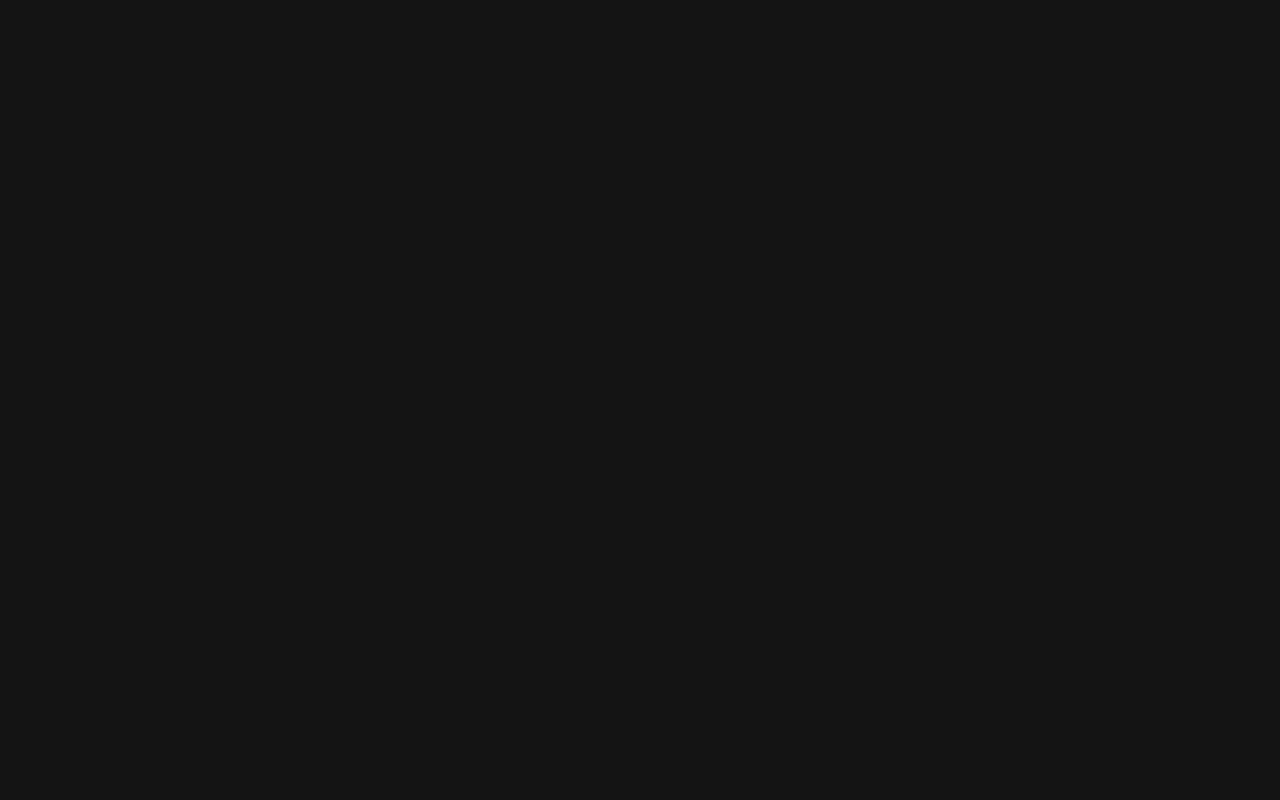
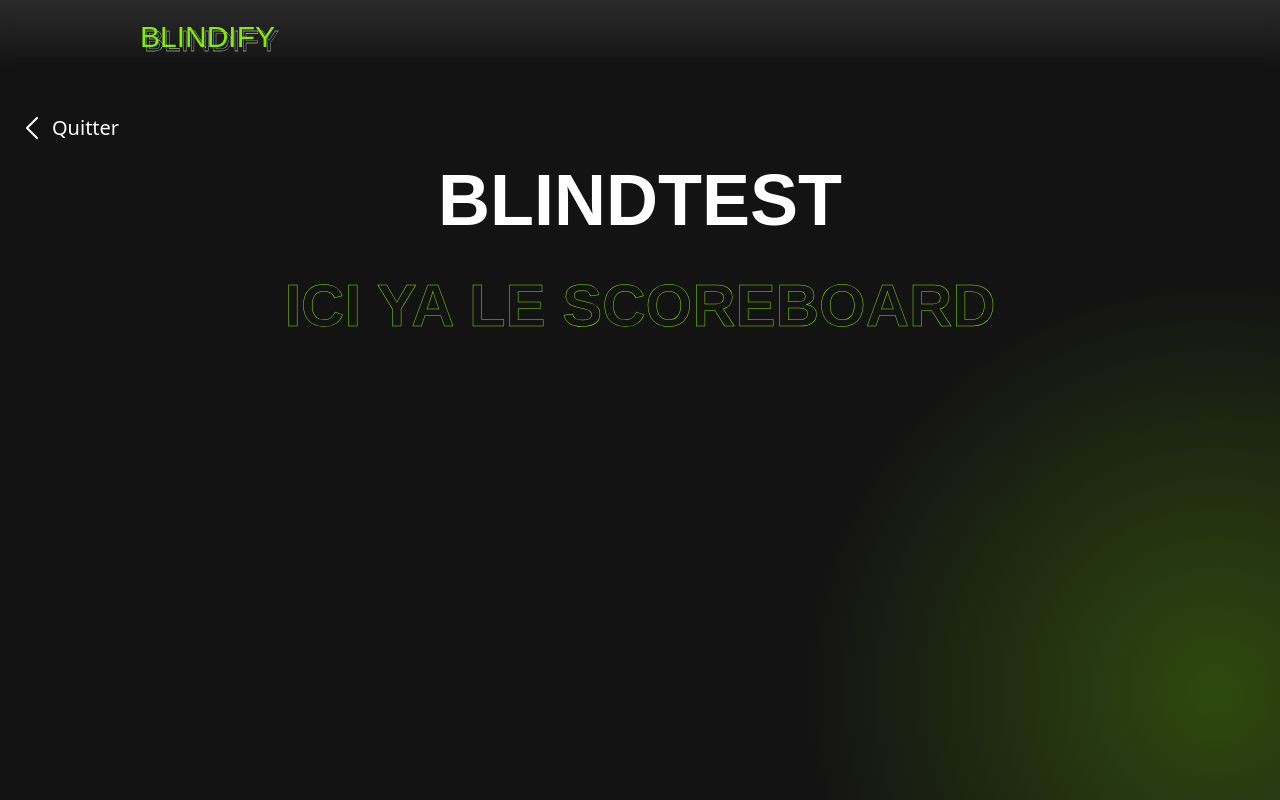
Before and after one commit to AngelHRD/BlindTestProjet, a React (Vite) app: page /genres/1/blind-test/score in a window 1280 px wide. Before the commit this address had no page. Built offline with nearby package versions, Linux system fonts and the light colour scheme; no server answers; a web font is replaced by a local one.

Commit message:
add scorePage

```diff
--- a/src/App.jsx
+++ b/src/App.jsx
@@ -4,6 +4,7 @@ import ChoiceGenrePage from './pages/ChoiceGenrePage';
 import GenrePage from './pages/GenrePage';
 import MainLayout from './layouts/MainLayout';
 import PlayGamePage from './pages/PlayGamePage';
+import ScorePage from './pages/ScorePage';
 
 function App() {
     return (
@@ -15,6 +16,7 @@ function App() {
                         <Route path='/genres' element={<ChoiceGenrePage />} />
                         <Route path='/genres/:name' element={<GenrePage />} />
                         <Route path='/genres/:name/blind-test' element={<PlayGamePage />} />
+                        <Route path='/genres/:name/blind-test/score' element={<ScorePage />} />
                     </Route>
                 </Routes>
             </Router>
--- a/src/pages/PlayGamePage.jsx
+++ b/src/pages/PlayGamePage.jsx
@@ -11,10 +11,10 @@ function PlayGamePage() {
     const [songs, setSongs] = useState([]);
     const [selectedSong, setSelectedSong] = useState(null);
     const [songCount, setSongCount] = useState(0);
-    const maxSongs = 5;
     const [loading, setLoading] = useState(true);
     const { name: genre } = useParams();
     const navigate = useNavigate();
+    const maxSongs = 5;
 
     const fetchMusic = async () => {
         setLoading(true);
@@ -42,7 +42,7 @@ function PlayGamePage() {
             console.log('songCount:', songCount);
             fetchMusic();
         } else {
-            return navigate('/genres');
+            return navigate(`/genres/${genre}/blind-test/score`);
         }
     };
 
--- /dev/null
+++ b/src/pages/ScorePage.jsx
@@ -0,0 +1,47 @@
+import LinkBack from '../components/LinkBack';
+import { useEffect, useState } from 'react';
+import { useParams } from 'react-router-dom';
+import ApiRequest from '../services/api';
+
+function ScorePage() {
+    const [info, setInfo] = useState([]);
+    const [loading, setLoading] = useState(true);
+    const { name: genre } = useParams();
+
+    const fetchInfo = async () => {
+        setLoading(true);
+        try {
+            const response = await ApiRequest.get(`/songs/${genre}`);
+            const data = await response.json();
+            setInfo(data);
+        } catch (error) {
+            console.error('Erreur lors du chargement:', error);
+        } finally {
+            setLoading(false);
+        }
+    };
+
+    useEffect(() => {
+        fetchInfo();
+    }, [genre]);
+
+    return (
+        <section className='blur-color-green'>
+            <div className='container mx-auto px-4 h-screen lg:h-[calc(100vh-72px)] pt-5 relative'>
+                <LinkBack to='/genres' text='Quitter' />
+
+                <div className='w-full flex flex-col text-center my-3 order-1'>
+                    <h2 className='t-owners-test text-4xl md:text-7xl '>
+                        Blin
+                        <span className='t-briller-test text-4xl md:text-7xl'>d</span>
+                        test
+                    </h2>
+
+                    <h3 className='t-briller-vide-test mt-10 text-4xl md:text-6xl '>ICI YA LE SCOREBOARD</h3>
+                </div>
+            </div>
+        </section>
+    );
+}
+
+export default ScorePage;
```
